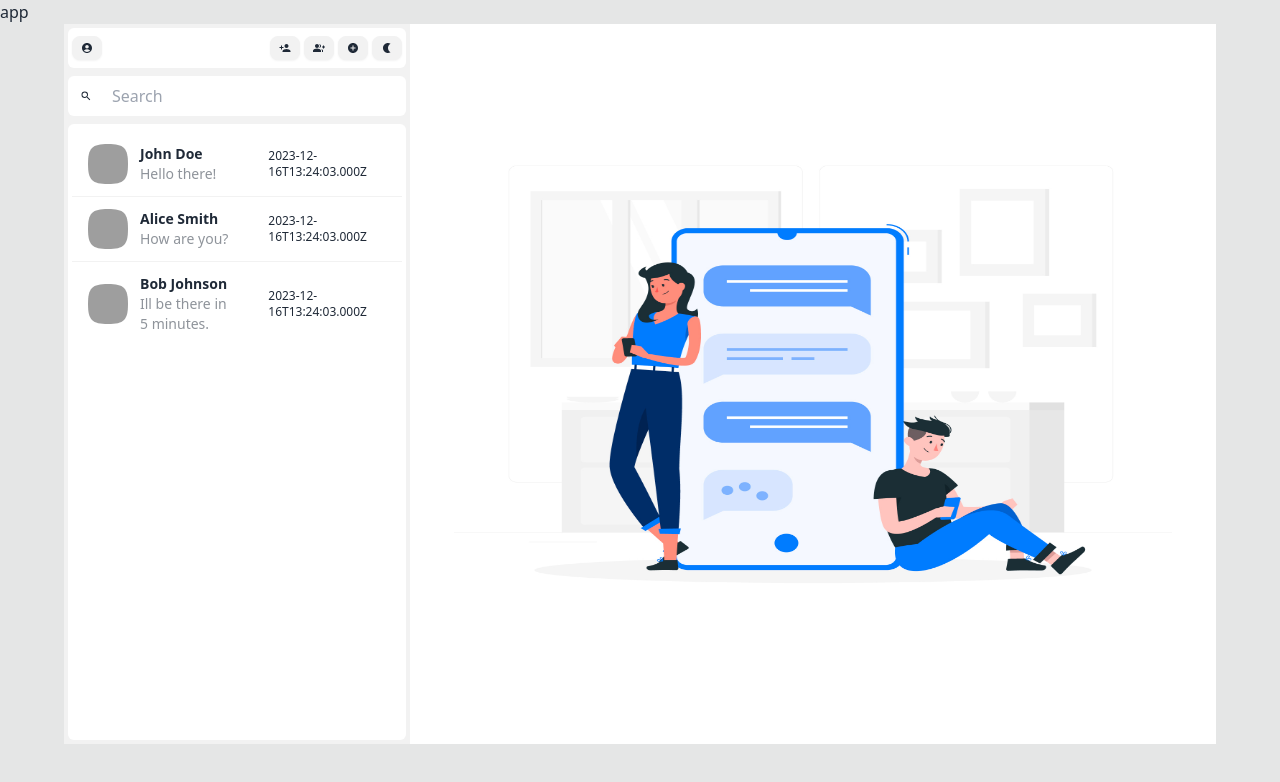
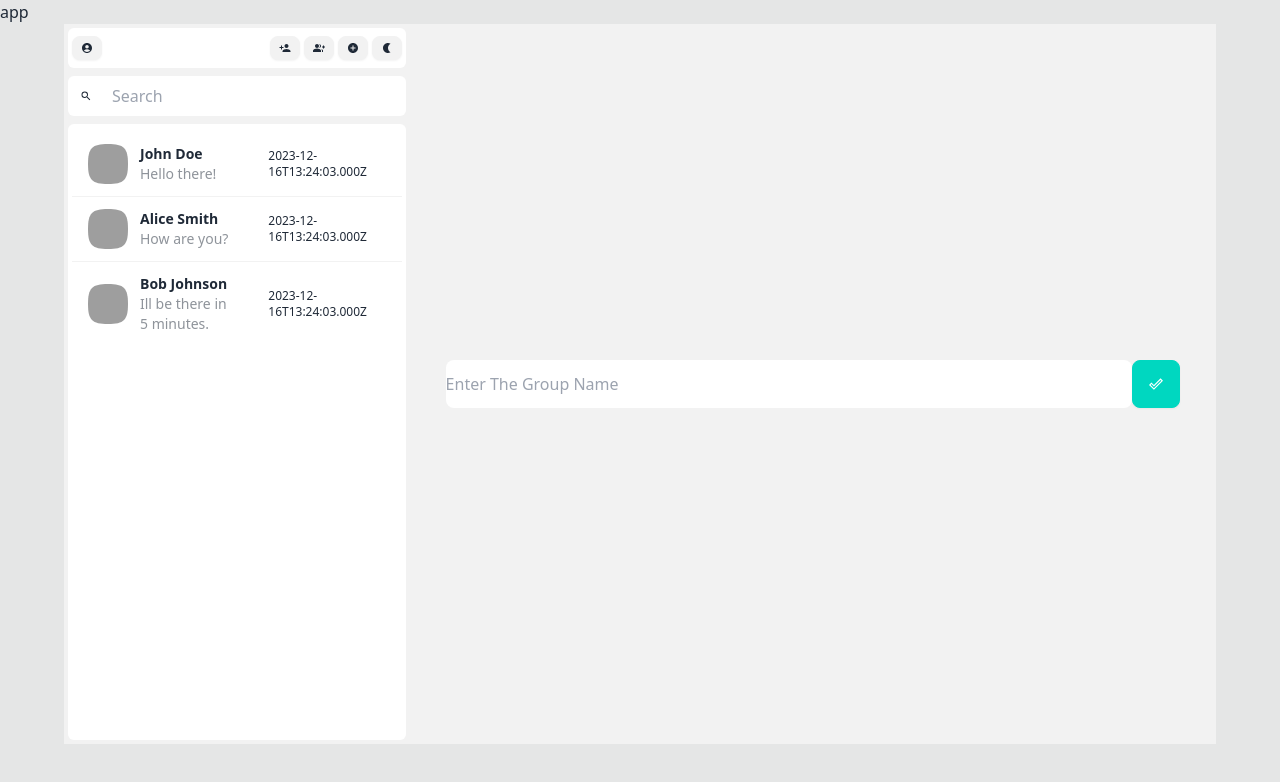
Before and after one commit to khalad007/Chat-App, a React (Vite) app: page / in a window 1280 px wide. Shown: the top 782 px of the page. Built offline with nearby package versions, Linux system fonts and the light colour scheme; grey boxes are pictures that could not be loaded.

Commit message:
Create Group page UI

```diff
--- /dev/null
+++ b/src/Component/CreateGroup.jsx
@@ -0,0 +1,15 @@
+import React from 'react';
+import { MdDoneOutline } from 'react-icons/md';
+
+const CreateGroup = () => {
+    return (
+
+            <div className='flex flex-[70%] justify-between items-center px-9'>
+                <input className='h-12 rounded-lg w-full' type="text" placeholder='Enter The Group Name' />
+                <button className='btn btn-accent text-white'><MdDoneOutline></MdDoneOutline></button>
+            </div>
+
+    );
+};
+
+export default CreateGroup;
--- a/src/Component/MainContainer.jsx
+++ b/src/Component/MainContainer.jsx
@@ -2,6 +2,7 @@ import { useState } from "react";
 import Sidebar from "./Sidebar";
 import TextArea from "./TextArea";
 import Welcome from "./Welcome";
+import CreateGroup from "./CreateGroup";
 
 
 const MainContainer = () => {
@@ -27,11 +28,12 @@ const MainContainer = () => {
     ]
     )
     return (
-        <div className="h-[90vh] w-[90vw] mx-auto bg-white flex">
+        <div className="h-[90vh] w-[90vw] mx-auto bg-base-200 flex">
 
             <Sidebar></Sidebar>
             {/* <TextArea props={conversations[0]}></TextArea> */}
-            <Welcome></Welcome>
+            {/* <Welcome></Welcome> */}
+            <CreateGroup></CreateGroup>
         </div>
     );
 };
```
